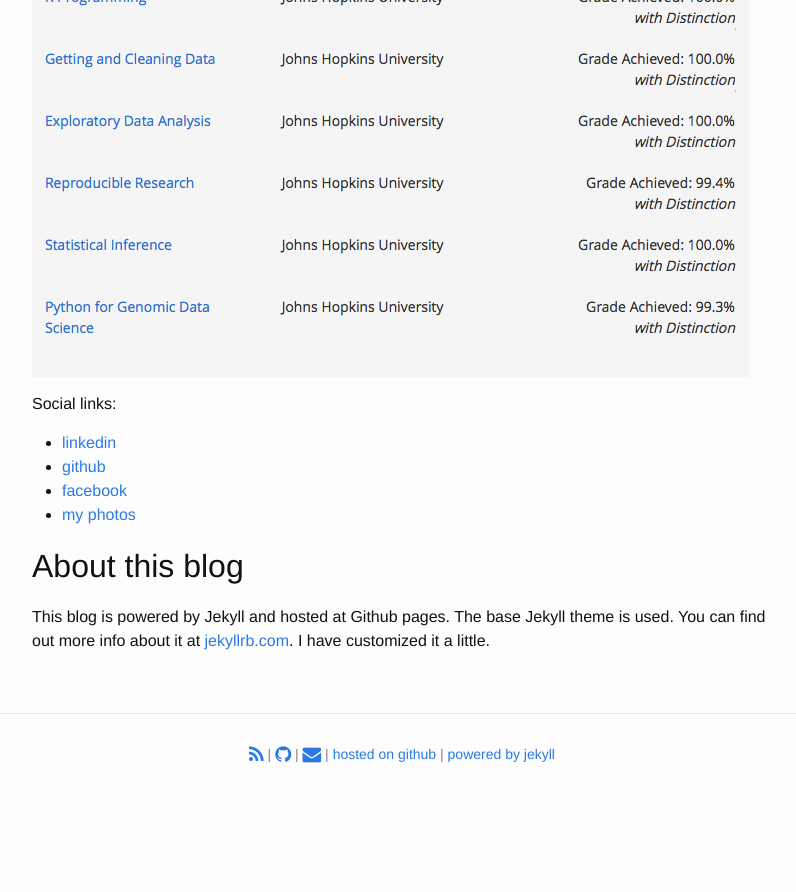
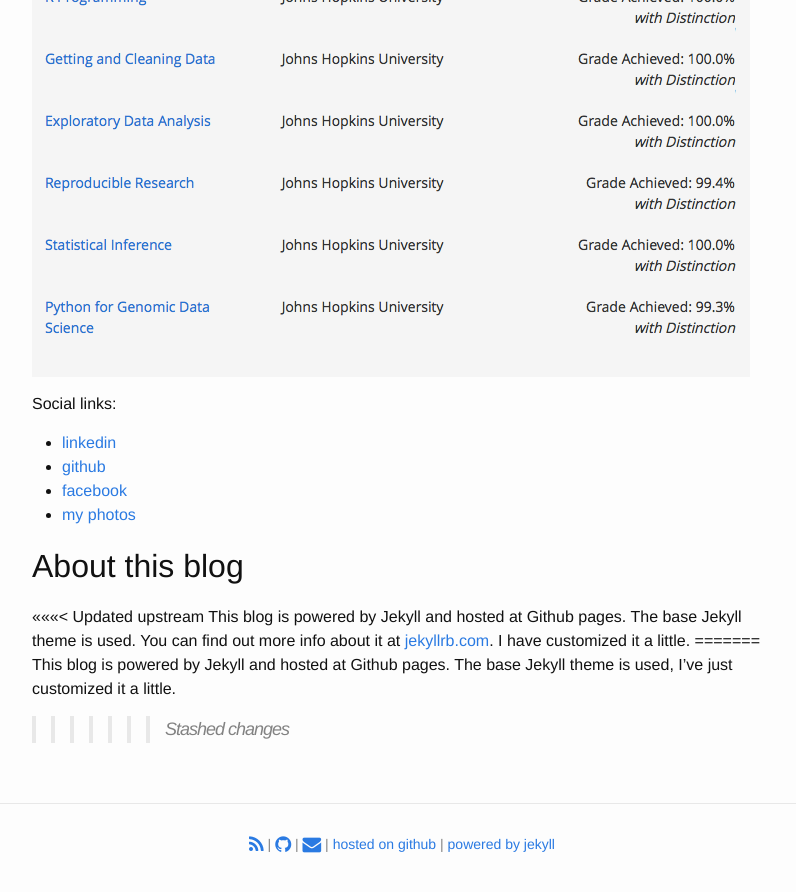
Before and after one commit to demidovakatya/demidovakatya.github.io, a Jekyll site: the page built from about.md, in a window 1280 px wide and 900 px high, scrolled down 820 px. Shown: the top 892 px of the window, without its empty margins (238-1034 px from the left). Built offline with Jekyll 4.4.1, drawn with Linux system fonts in a browser that asks for light colours; nearby versions of some CDN libraries; before the commit the page ends 1630 px from its top, so only the background shows below that.

Commit message:
Update about

```diff
--- a/about.md
+++ b/about.md
@@ -21,4 +21,8 @@
 
 ## About this blog ##
 
+<<<<<<< Updated upstream
 This blog is powered by Jekyll and hosted at Github pages. The base Jekyll theme is used. You can find out more info about it at [jekyllrb.com](http://jekyllrb.com/). I have customized it a little.
+=======
+This blog is powered by Jekyll and hosted at Github pages. The base Jekyll theme is used, I've just customized it a little.
+>>>>>>> Stashed changes
```
